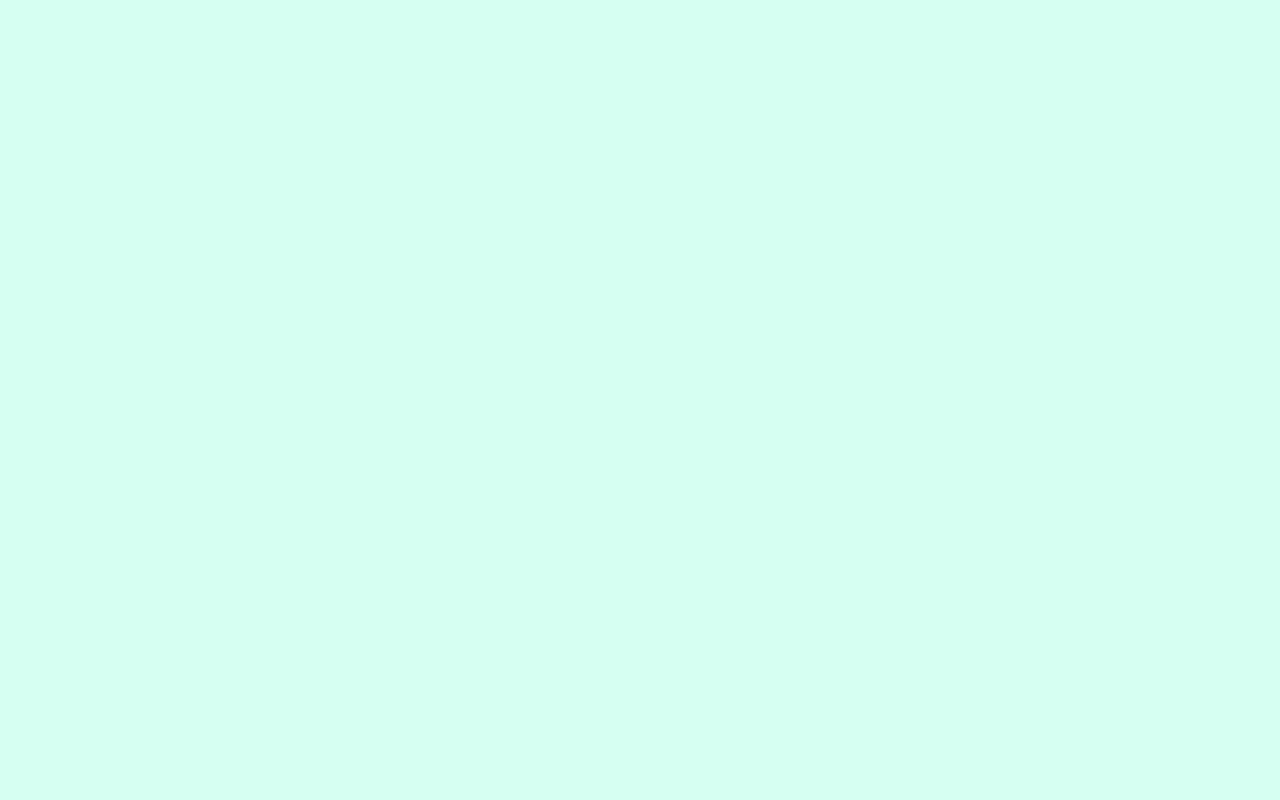
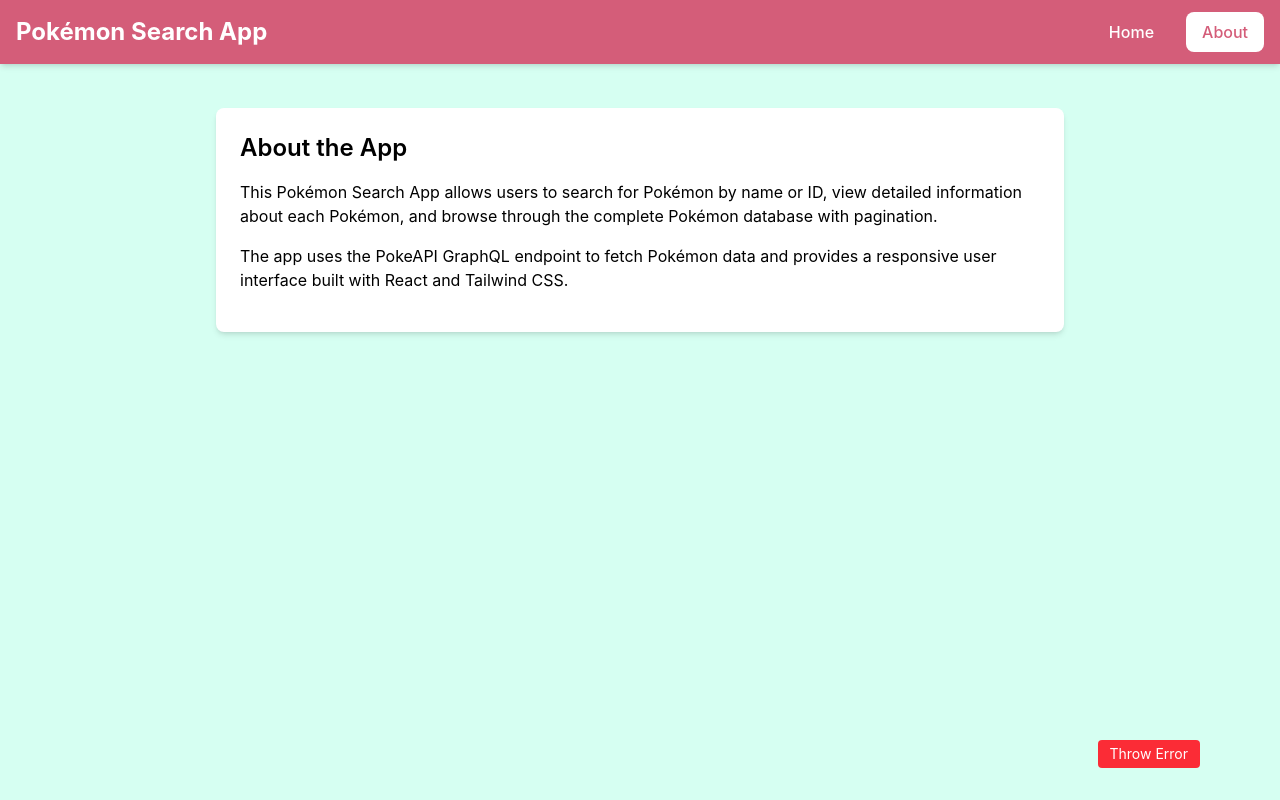
Before and after one commit to SergeyRogonov/rs-school-2026-react, a React (Vite) app: page /rs-school-2026-react/about in a window 1280 px wide. Before the commit this address had no page. Built offline with nearby package versions, Linux system fonts and the light colour scheme.

Commit message:
feat: add About page with navigation
- Add About component with app description
- Update Header component with Home and About navigation buttons
- Add comprehensive tests for About component
- Integrate About page into routing structure
- Update Layout to handle About page routing

```diff
--- a/src/App.tsx
+++ b/src/App.tsx
@@ -3,6 +3,7 @@
 import { BrowserRouter, Routes, Route } from 'react-router-dom';
 import Layout from './components/Layout';
 import Detail from './components/Detail';
+import About from './components/About';
 import ErrorBoundary from './components/ErrorBoundary';
 
 class App extends React.Component {
@@ -14,6 +15,7 @@
             <Routes>
               <Route path="/" element={<Layout />}>
                 <Route path="/" element={<Detail />}></Route>
+                <Route path="/about" element={<About />}></Route>
               </Route>
             </Routes>
           </ErrorBoundary>
--- /dev/null
+++ b/src/components/About.tsx
@@ -0,0 +1,19 @@
+export default function About() {
+  return (
+    <div className="max-w-4xl mx-auto p-6">
+      <div className="bg-white rounded-lg shadow-md p-6 mb-6">
+        <h2 className="text-2xl font-semibold mb-4">About the App</h2>
+        <p className="mb-4">
+          This Pokémon Search App allows users to search for Pokémon by name or
+          ID, view detailed information about each Pokémon, and browse through
+          the complete Pokémon database with pagination.
+        </p>
+        <p className="mb-4">
+          The app uses the PokeAPI GraphQL endpoint to fetch Pokémon data and
+          provides a responsive user interface built with React and Tailwind
+          CSS.
+        </p>
+      </div>
+    </div>
+  );
+}
--- a/src/components/Header.tsx
+++ b/src/components/Header.tsx
@@ -1,5 +1,31 @@
+import { Link } from 'react-router-dom';
+
 export default function Header() {
   return (
-    <h1 className="text-center text-3xl font-semibold">Pokémon Search App</h1>
+    <div className="flex w-full bg-[#d45d79] shadow-md">
+      <nav className="flex items-center justify-between w-full px-4 py-3">
+        <div className="flex items-center">
+          <Link to="/" className="flex items-center gap-2">
+            <h1 className="text-2xl font-bold text-white">
+              Pokémon Search App
+            </h1>
+          </Link>
+        </div>
+        <div className="flex items-center gap-4">
+          <Link
+            to="/"
+            className="px-4 py-2 text-white rounded-lg hover:bg-[#d68799] transition-colors duration-200 font-medium"
+          >
+            Home
+          </Link>
+          <Link
+            to="/about"
+            className="px-4 py-2 bg-white text-[#d45d79] rounded-lg hover:bg-gray-300 transition-colors duration-200 font-medium"
+          >
+            About
+          </Link>
+        </div>
+      </nav>
+    </div>
   );
 }
--- a/src/components/Layout.tsx
+++ b/src/components/Layout.tsx
@@ -1,5 +1,5 @@
 import { useEffect, useState, useCallback } from 'react';
-import { useSearchParams, Outlet } from 'react-router-dom';
+import { useSearchParams, Outlet, useLocation } from 'react-router-dom';
 import Header from './Header';
 import Search from './Search';
 import CardList from './CardList';
@@ -19,11 +19,13 @@
   const [lastQuery, setLastQuery] = useState<string | null>(null);
   const [lastPage, setLastPage] = useState<number>(1);
   const [error, setError] = useState<string | null>(null);
+  const location = useLocation();
 
   const currentPage = parseInt(searchParams.get('page') || '1', 10);
   const searchQuery = searchParams.get('search') || '';
   const totalPages = Math.ceil(TOTAL_POKEMON_COUNT / ITEMS_PER_PAGE);
   const detailId = searchParams.get('details');
+  const isAboutPage = location.pathname === '/about';
 
   const loadPokemon = useCallback(
     async (query?: string, page: number = 1) => {
@@ -65,6 +67,15 @@
   );
 
   useEffect(() => {
+    // Don't load pokemon if we're on the about page
+    if (isAboutPage) {
+      const timer = setTimeout(() => {
+        setLoading(false);
+      }, 0);
+
+      return () => clearTimeout(timer);
+    }
+
     const timer = setTimeout(() => {
       const page = parseInt(searchParams.get('page') || '1', 10);
       const lastSearch = localStorage.getItem('lastSearchTerm') || '';
@@ -73,7 +84,7 @@
     }, 0);
 
     return () => clearTimeout(timer);
-  }, [loadPokemon, searchParams]);
+  }, [loadPokemon, searchParams, isAboutPage]);
 
   const handleSearch = (query: string) => {
     const trimmedQuery = query.trim();
@@ -104,17 +115,25 @@
   };
 
   return (
-    <div className="flex flex-col min-h-screen p-5">
-      <div className="sticky top-0 flex flex-col gap-5 bg-[#d6fff2] z-20 p-10">
+    <div className="flex flex-col min-h-screen">
+      <div className="sticky top-0 z-20">
         <Header />
-        <Search onSearch={handleSearch} />
       </div>
+
+      <div className="flex flex-col flex-1 p-5 bg-[#d6fff2]">
+        <div className="flex flex-col gap-5">
+          {!isAboutPage && <Search onSearch={handleSearch} />}
+
           <div className="flex flex-1 overflow-hidden">
-        {/* Left side - Search results */}
+            {/* Main content area */}
             <div
-          className={`${detailId ? 'w-full md:w-2/3' : 'w-full'} overflow-auto`}
+              className={`${detailId && !isAboutPage ? 'w-full md:w-2/3' : 'w-full'} overflow-auto`}
             >
               <div className="flex justify-center">
+                {isAboutPage ? (
+                  <Outlet />
+                ) : (
+                  <>
                     {error && (
                       <div className="text-red-600 text-center">
                         <p className="text-lg font-semibold">Error</p>
@@ -134,16 +153,21 @@
                         )}
                       </div>
                     )}
+                  </>
+                )}
               </div>
             </div>
 
-        {/* Right side - Detail panel (Outlet) */}
-        {detailId && (
+            {/* Right side - Detail panel */}
+            {detailId && !isAboutPage && (
               <div className="w-full md:w-1/3 border-l border-gray-300">
                 <Outlet />
               </div>
             )}
           </div>
+        </div>
+      </div>
+
       <div className="fixed bottom-4 right-4 sm:bottom-6 sm:right-6 lg:bottom-8 lg:right-20 z-10">
         <TestErrorButton />
       </div>
```
Also changed, not shown: 2 other files (tests, documents, lock files or other folders). Lines whose indentation alone changed are shown as unchanged.
